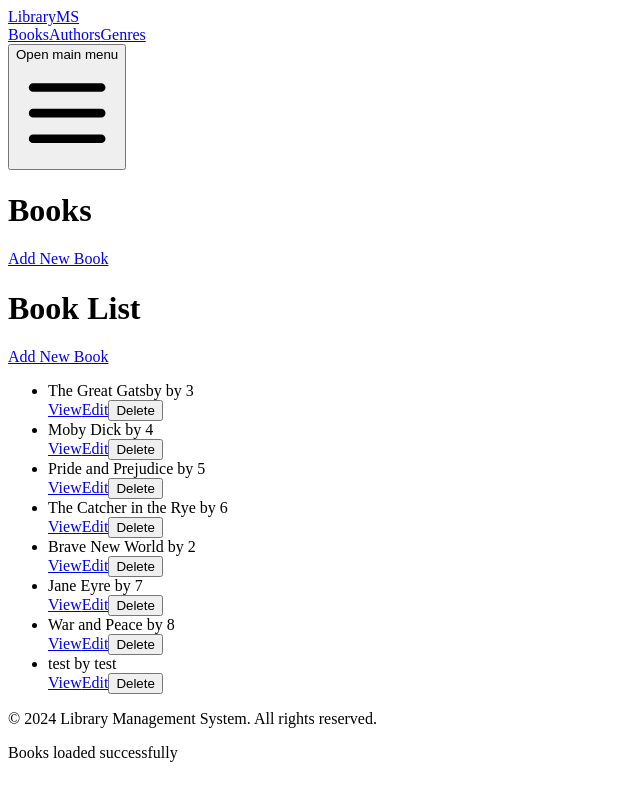
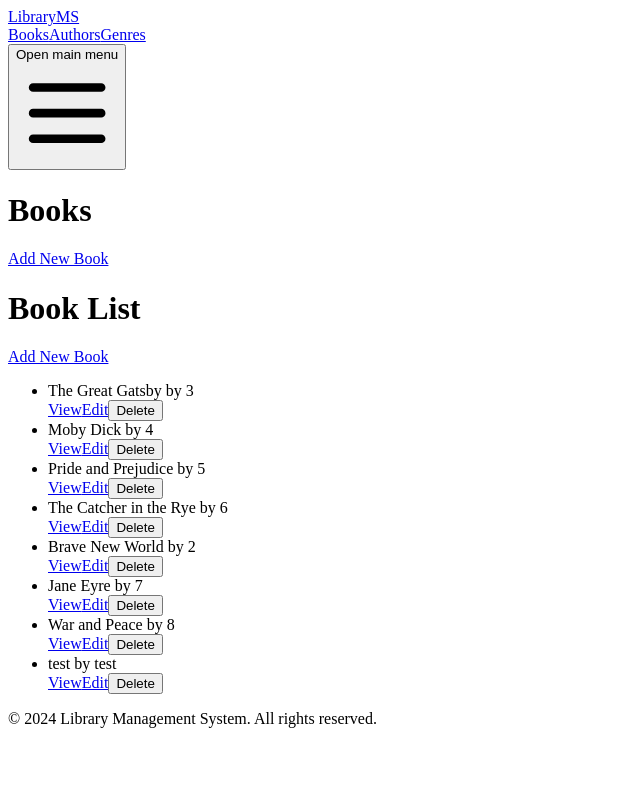
Before and after one commit to Senghurk/library-management-system, a Next.js app: page /books in a window 1280 px wide. Shown: the whole page, without its empty margins (0-640 px from the left). Built offline with nearby package versions, Linux system fonts and the light colour scheme.

Commit message:
update Notification

```diff
--- a/components/Notification.js
+++ b/components/Notification.js
@@ -1,19 +1,16 @@
-import React, { useEffect } from 'react';
+import React from 'react';
+import { useNotification } from '@/contexts/NotificationContext';
 
-const Notification = ({ message, type, onClose }) => {
-  useEffect(() => {
-    const timer = setTimeout(() => {
-      onClose();
-    }, 3000);
+const Notification = () => {
+  const { notification } = useNotification();
 
-    return () => clearTimeout(timer);
-  }, [onClose]);
+  if (!notification) return null;
 
-  const bgColor = type === 'success' ? 'bg-green-500' : 'bg-red-500';
+  const bgColor = notification.type === 'error' ? 'bg-red-500' : 'bg-green-500';
 
   return (
-    <div className={`fixed top-4 right-4 ${bgColor} text-white px-4 py-2 rounded shadow-lg`}>
-      {message}
+    <div className={`fixed top-4 right-4 p-4 rounded text-white ${bgColor}`}>
+      {notification.message}
     </div>
   );
 };
```
Also changed, not shown: .babelrc (added).
